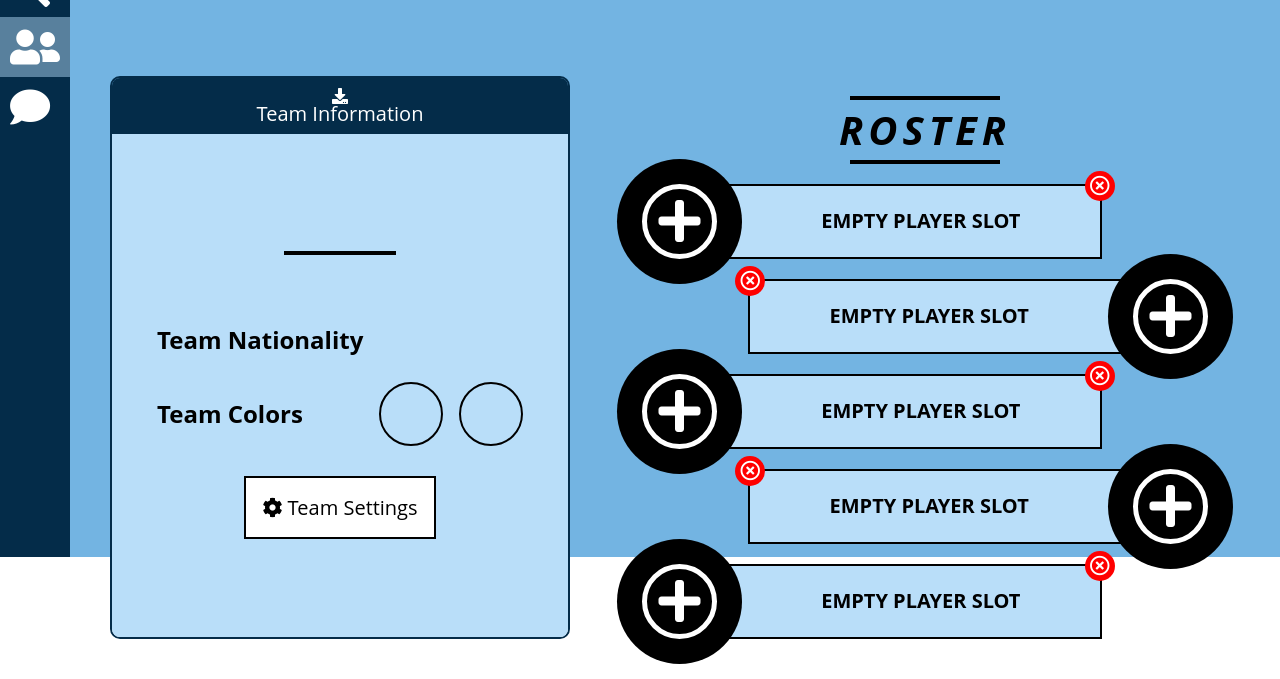
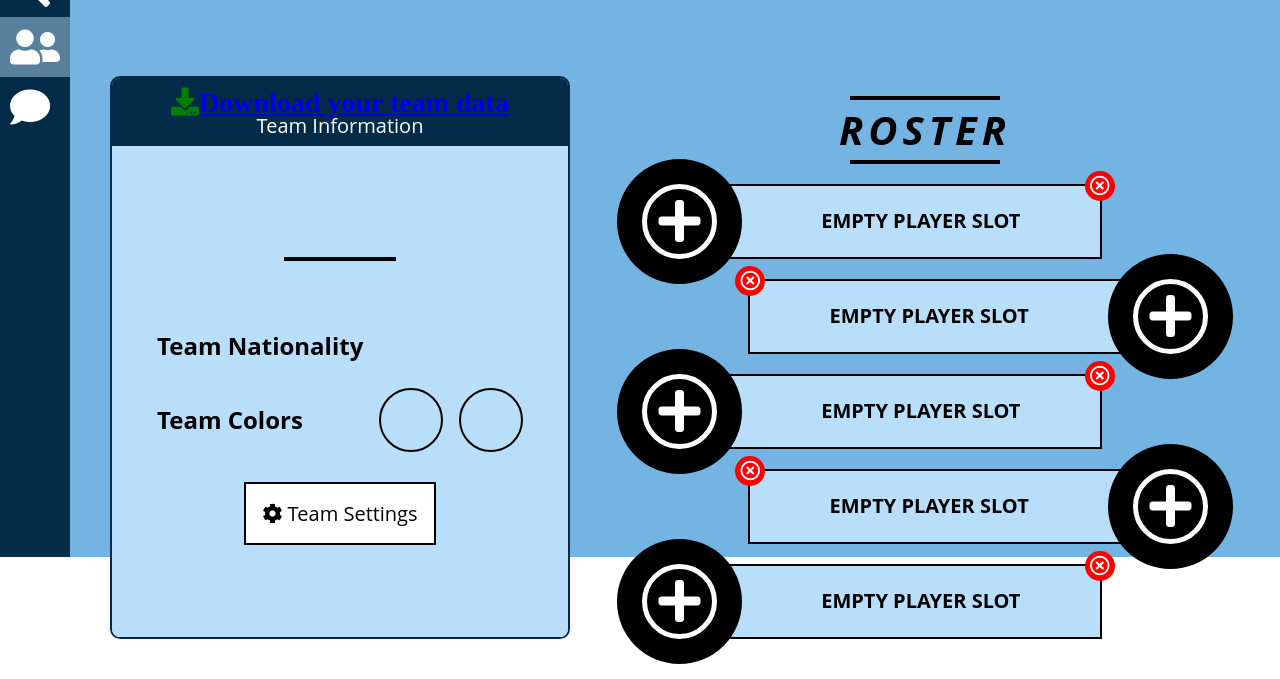
Before and after one commit to akh4rf/cs-4750-project-php, a PHP site: page /cs-4750-project-php/my-roster in a window 1280 px wide. Shown: the part 243-922 px from the top of the page. Run offline with PHP 8.4, Linux system fonts and the light colour scheme; the visitor is signed in with stand-in values (Sample User, id 1); data that the repository does not hold is empty; some libraries are stand-ins or nearby versions.

Commit message:
Added force download option for team data

```diff
--- a/my-roster.php
+++ b/my-roster.php
@@ -2,8 +2,6 @@
 
 include_once "includes/header.php";
 include("./database/db-helpers.php");
-
-loginCheck();
 
 //Team Information
 $myuserid = $_SESSION['UserID'];
@@ -30,6 +28,8 @@ $sql2 = "SELECT RLPID, name, picURL, age, position, mvps, goals, assists FROM RL
 $rosterinfo = execute_query($sql2, array($teamid));
 $rostersize = $rosterinfo['row_count'];
 
+//Print array in JSON format
+// echo json_encode($jsonData);
 for ($i = 0; $i < $rostersize; $i++) {
   if (isset($_POST['button-' . $i])) {
     $sql3 = "DELETE FROM TeamPlayer WHERE TeamID=? AND RLPID=?";
@@ -53,10 +53,17 @@ $jsonData = array(
   "Nationality" => $nationality,
   "Players" => $rosterinfo['rows_affected']
 );
-echo '<pre style="margin-left: 200px;">' . json_encode($jsonData, JSON_PRETTY_PRINT) . '</pre>';
-  //$fp = fopen('result.json', 'w');
-   // fwrite($fp, json_encode($dbdata));
-    //fclose($fp);
+
+echo '<pre style="margin-left: 200px;">' .json_encode($jsonData, JSON_PRETTY_PRINT) . '</pre>';
+//header('Content-disposition: attachment; filename=TeamInfo.json');
+//header('Content-type: application/json');
+//echo $jsonData;
+//echo '<pre style="margin-left: 200px;">' . json_encode($jsonData1, JSON_PRETTY_PRINT) . '</pre>';
+//$jsonData=json_encode(array('data'=>$jsonData));
+
+//$fp = fopen('result.json', 'w');
+//fwrite($fp, json_encode($jsonData));
+//fclose($fp);
 
 ?>
 
@@ -68,7 +75,9 @@ echo '<pre style="margin-left: 200px;">' . json_encode($jsonData, JSON_PRETTY_PR
     <div class="profile-column" style="padding: 20px 0 20px 40px">
       <div class="profile-info-container">
         <div class="profile-info-header">
-        <i class="fas fa-download"></i>
+        <ul>
+        <i class="fas fa-download" style="color: green; font-size: 28px;"><a href="http://localhost:8080/cs-4750-project-php/teaminfo">Download your team data</a></i>
+          </ul>
           <h1 style="font-size: 1.25em;">Team Information</h1>
         </div>
         <div class="profile-info">
```
